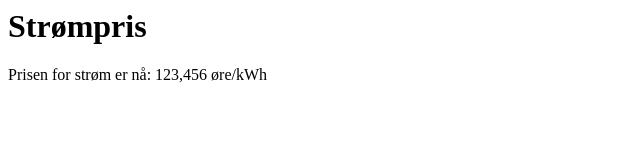
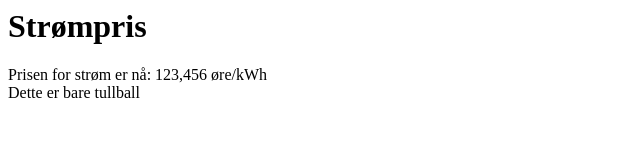
Before and after one commit to runarhageland/strompris, a plain HTML site: page index.html in a window 1280 px wide. Shown: the whole page, without its empty margins (0-640 px from the left). Drawn offline with Linux system fonts and the light colour scheme.

Commit message:
Lagt til at dette er tull

```diff
--- a/index.html
+++ b/index.html
@@ -4,6 +4,7 @@
 	</head>
 	<body>
 		<h1>Strømpris</h1>
-		Prisen for strøm er nå: 123,456 øre/kWh
+		Prisen for strøm er nå: 123,456 øre/kWh<br />
+		Dette er bare tullball
 	</body>
 </html>
```
